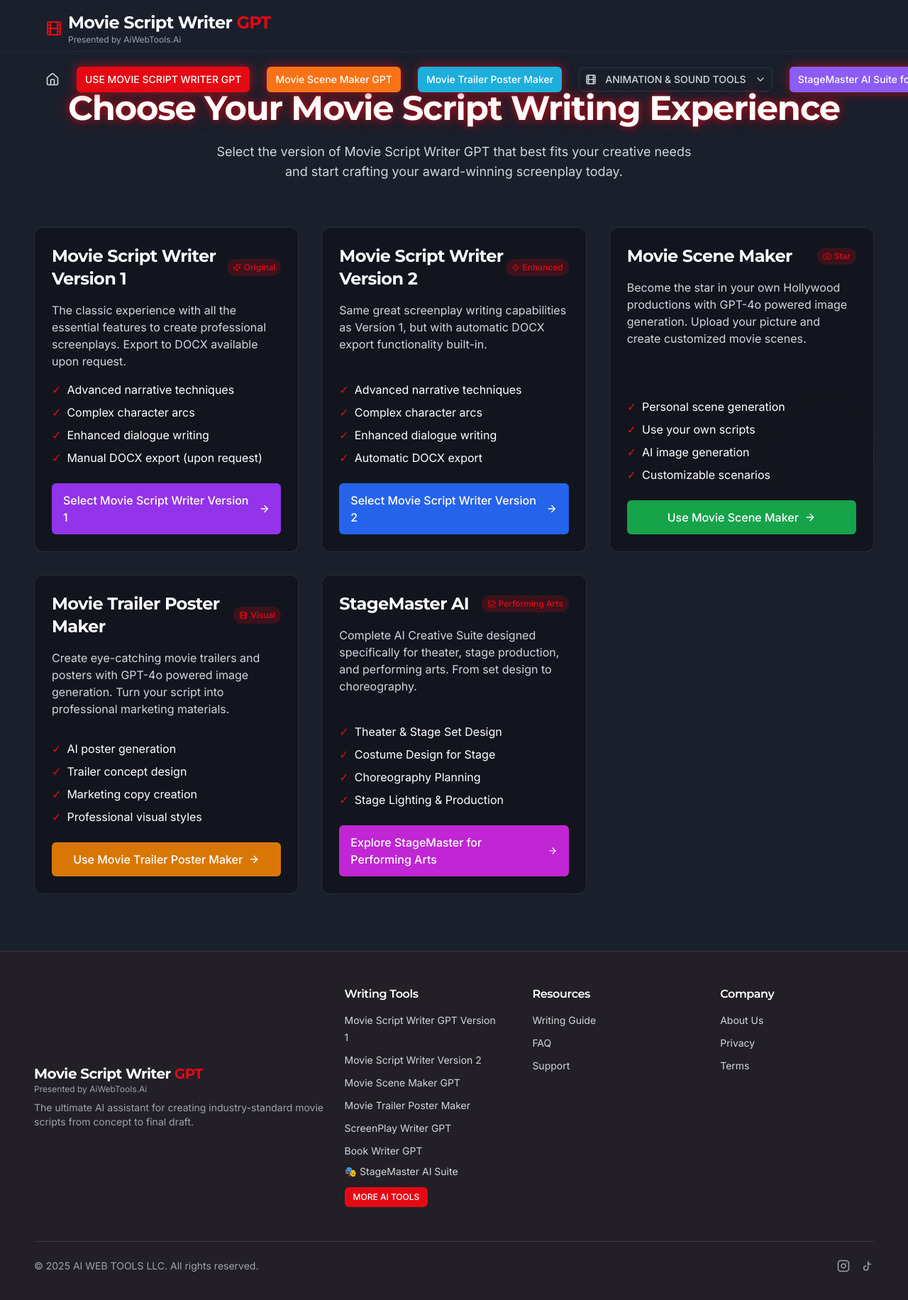
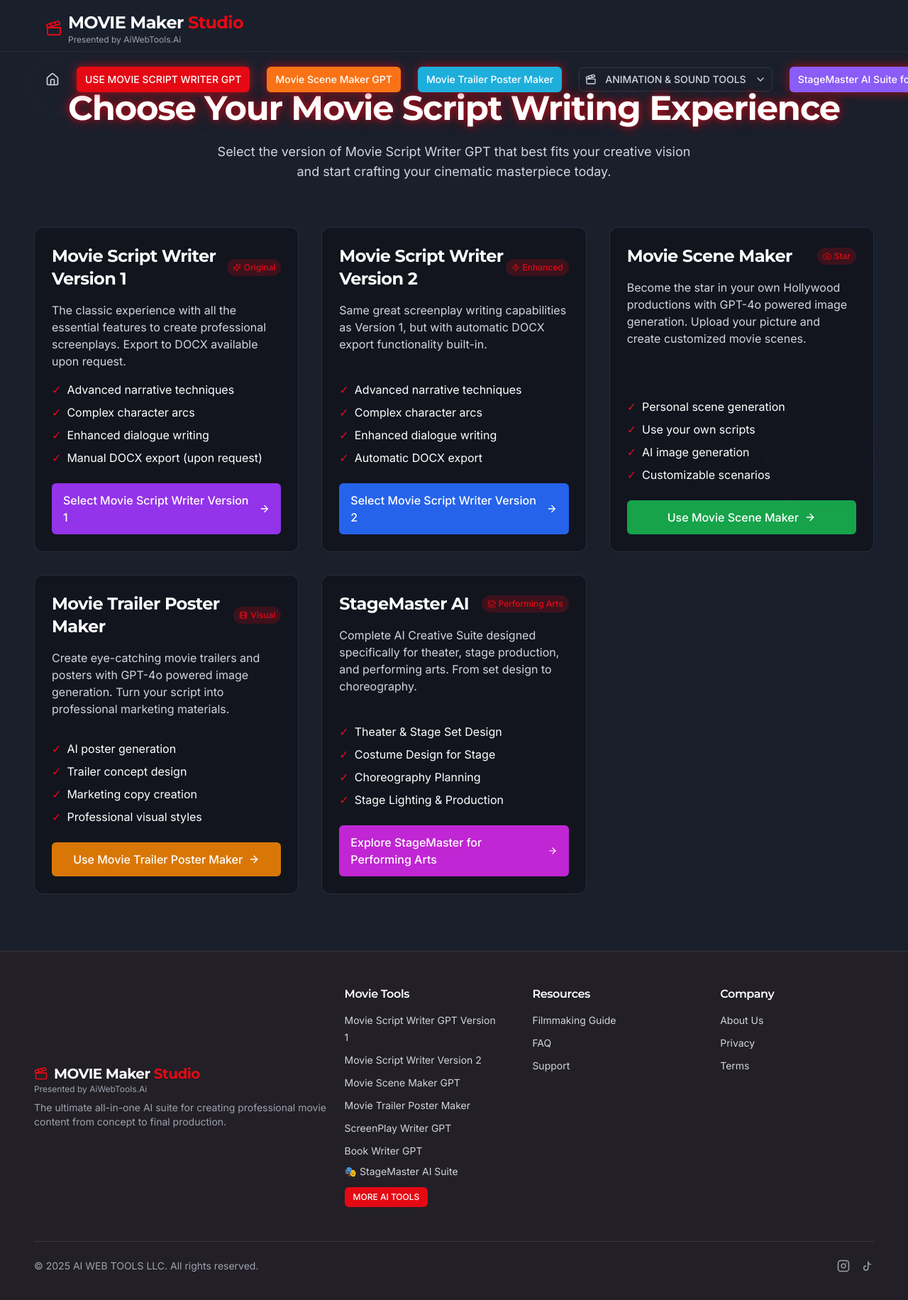
Before and after one commit to aiwebtools/moviemakerstudio, a React (Vite) app: page /select-version in a window 1280 px wide. Shown: the top 1832 px of the page at 71% size. Built offline with nearby package versions, Linux system fonts and the light colour scheme.

Commit message:
Refactor: Update website for Movie Maker Studio
Update website content, colors, and branding to reflect the new "Movie Maker Studio" suite.  Adjust header and footer logos and content.

```diff
--- a/index.html
+++ b/index.html
@@ -4,9 +4,9 @@
   <head>
     <meta charset="UTF-8" />
     <meta name="viewport" content="width=device-width, initial-scale=1.0" />
-    <title>Movie Script Writer GPT</title>
-    <meta name="description" content="Lovable Generated Project" />
-    <meta name="author" content="Lovable" />
+    <title>MOVIE Maker Studio | AI-Powered Filmmaking Suite</title>
+    <meta name="description" content="The ultimate all-in-one AI suite for creating professional movie content from concept to final production." />
+    <meta name="author" content="AiWebTools.Ai" />
     <meta property="og:image" content="/og-image.png" />
   </head>
 
--- a/src/components/CTASection.tsx
+++ b/src/components/CTASection.tsx
@@ -46,9 +46,9 @@ export default function CTASection() {
         <span className="inline-block px-3 py-1 text-xs font-medium bg-script-accent/20 text-script-accent rounded-full mb-4">
           Start Creating
         </span>
-        <h2 className="text-3xl md:text-5xl font-bold mb-6 text-white glow-text">Ready to Write Your Masterpiece?</h2>
+        <h2 className="text-3xl md:text-5xl font-bold mb-6 text-white glow-text">Ready to Create Your Cinematic Masterpiece?</h2>
         <p className="text-lg md:text-xl text-gray-300 mb-10 max-w-2xl mx-auto">
-          From concept to final draft, our AI assistant guides you through every step of creating an industry-standard, award-worthy screenplay.
+          From concept to screen, our complete filmmaking suite guides you through every step of creating professional movie content.
         </p>
         <div className="flex flex-row flex-wrap md:flex-nowrap justify-center gap-2 sm:gap-3">
           <Link to="/select-version">
--- a/src/components/Footer.tsx
+++ b/src/components/Footer.tsx
@@ -1,3 +1,5 @@
+
+import { Clapperboard } from "lucide-react";
 
 export default function Footer() {
   return <footer className="bg-script-paper border-t border-white/10 py-8 md:py-12 px-4">
@@ -5,9 +7,12 @@ export default function Footer() {
         <div className="flex flex-col md:flex-row justify-between items-center">
           <div className="mb-6 md:mb-0">
             <div className="flex flex-col items-start">
-              <span className="text-lg sm:text-xl font-bold font-display tracking-tight group">
-                Movie Script Writer <span className="text-script-accent group-hover:animate-pulse-glow">GPT</span>
-              </span>
+              <div className="flex items-center">
+                <Clapperboard className="h-5 w-5 text-script-accent mr-2" />
+                <span className="text-lg sm:text-xl font-bold font-display tracking-tight group">
+                  MOVIE Maker <span className="text-script-accent group-hover:animate-pulse-glow">Studio</span>
+                </span>
+              </div>
               <a
                 href="https://www.aiwebtools.ai"
                 target="_blank"
@@ -18,13 +23,13 @@ export default function Footer() {
               </a>
             </div>
             <p className="text-xs sm:text-sm text-script-muted mt-2 max-w-md">
-              The ultimate AI assistant for creating industry-standard movie scripts from concept to final draft.
+              The ultimate all-in-one AI suite for creating professional movie content from concept to final production.
             </p>
           </div>
 
           <div className="grid grid-cols-2 sm:grid-cols-3 gap-6 sm:gap-8 md:gap-12">
             <div>
-              <h3 className="font-semibold mb-2 md:mb-3 text-white text-sm sm:text-base">Writing Tools</h3>
+              <h3 className="font-semibold mb-2 md:mb-3 text-white text-sm sm:text-base">Movie Tools</h3>
               <ul className="space-y-2">
                 <li><a href="https://chatgpt.com/g/g-35psQsJil-movie-script-writer-gpt-original-version-1" target="_blank" rel="noopener noreferrer" className="text-xs sm:text-sm text-gray-300 hover:text-script-accent transition-colors">Movie Script Writer GPT Version 1</a></li>
                 <li><a href="https://chatgpt.com/g/g-ZoZ12NUed-movie-script-writer-gpt" target="_blank" rel="noopener noreferrer" className="text-xs sm:text-sm text-gray-300 hover:text-script-accent transition-colors">Movie Script Writer Version 2</a></li>
@@ -57,7 +62,7 @@ export default function Footer() {
             <div>
               <h3 className="font-semibold mb-2 md:mb-3 text-white text-sm sm:text-base">Resources</h3>
               <ul className="space-y-2">
-                <li><a href="#" className="text-xs sm:text-sm text-gray-300 hover:text-script-accent transition-colors">Writing Guide</a></li>
+                <li><a href="#" className="text-xs sm:text-sm text-gray-300 hover:text-script-accent transition-colors">Filmmaking Guide</a></li>
                 <li><a href="#" className="text-xs sm:text-sm text-gray-300 hover:text-script-accent transition-colors">FAQ</a></li>
                 <li><a href="#" className="text-xs sm:text-sm text-gray-300 hover:text-script-accent transition-colors">Support</a></li>
               </ul>
--- a/src/components/Header.tsx
+++ b/src/components/Header.tsx
@@ -2,7 +2,7 @@
 import { useState, useEffect } from 'react';
 import { Button } from "@/components/ui/button";
 import { cn } from "@/lib/utils";
-import { Menu, Film } from "lucide-react";
+import { Clapperboard, Menu } from "lucide-react";
 import DesktopNavigation from "./header/DesktopNavigation";
 import MobileNavigation from "./header/MobileNavigation";
 import { animationTools, soundTools } from "@/data/tools";
@@ -43,10 +43,10 @@ export default function Header() {
       <div className="container mx-auto flex flex-col">
         <div className="flex items-center justify-between mb-3">
           <div className="flex items-center">
-            <Film className="h-6 w-6 text-script-accent mr-2" />
+            <Clapperboard className="h-6 w-6 text-script-accent mr-2" />
             <div className="flex flex-col items-start">
               <span className="text-lg sm:text-xl md:text-2xl font-bold font-display tracking-tight group">
-                Movie Script Writer <span className="text-script-accent group-hover:animate-pulse-glow">GPT</span>
+                MOVIE Maker <span className="text-script-accent group-hover:animate-pulse-glow">Studio</span>
               </span>
               <a
                 href="https://www.aiwebtools.ai"
--- a/src/components/VersionPageHeader.tsx
+++ b/src/components/VersionPageHeader.tsx
@@ -6,7 +6,7 @@ const VersionPageHeader = () => {
     <div className="text-center mb-16">
       <h1 className="text-3xl md:text-5xl font-bold mb-6 glow-text">Choose Your Movie Script Writing Experience</h1>
       <p className="text-lg text-gray-300 max-w-2xl mx-auto">
-        Select the version of Movie Script Writer GPT that best fits your creative needs and start crafting your award-winning screenplay today.
+        Select the version of Movie Script Writer GPT that best fits your creative vision and start crafting your cinematic masterpiece today.
       </p>
     </div>
   );
--- a/src/components/header/DesktopNavigation.tsx
+++ b/src/components/header/DesktopNavigation.tsx
@@ -1,5 +1,5 @@
 
-import { Home, ExternalLink, ChevronDown, Film } from "lucide-react";
+import { Home, ExternalLink, ChevronDown, Clapperboard } from "lucide-react";
 import { Link, useLocation } from "react-router-dom";
 import { Button } from "@/components/ui/button";
 import { cn } from "@/lib/utils";
@@ -83,7 +83,7 @@ export default function DesktopNavigation({ animationTools, soundTools }: Deskto
             variant="ghost"
             className="text-sm font-medium text-gray-300 hover:text-script-accent hover:bg-white/5 transition-colors px-2 py-1.5 h-auto border border-white/10 rounded-md"
           >
-            <Film className="h-4 w-4 mr-1" />
+            <Clapperboard className="h-4 w-4 mr-1" />
             ANIMATION & SOUND TOOLS
             <ChevronDown className="h-3 w-3 ml-1 transition-transform duration-200 group-data-[state=open]:rotate-180" />
           </Button>
--- a/src/components/header/MobileNavigation.tsx
+++ b/src/components/header/MobileNavigation.tsx
@@ -1,7 +1,7 @@
 
 import { useState } from "react";
 import { Link, useLocation } from "react-router-dom";
-import { Home, ExternalLink, ChevronDown, Film } from "lucide-react";
+import { Home, ExternalLink, ChevronDown, Clapperboard } from "lucide-react";
 import { Button } from "@/components/ui/button";
 import { cn } from "@/lib/utils";
 import {
@@ -112,7 +112,7 @@ export default function MobileNavigation({
         >
           <CollapsibleTrigger className="w-full flex items-center justify-between py-2 text-sm font-medium text-gray-300 hover:text-script-accent transition-colors border border-white/10 rounded-md px-2">
             <div className="flex items-center">
-              <Film className="h-4 w-4 mr-1" />
+              <Clapperboard className="h-4 w-4 mr-1" />
               ANIMATION & SOUND TOOLS
             </div>
             <ChevronDown className={`h-4 w-4 transition-transform duration-200 ${toolsOpen ? 'transform rotate-180' : ''}`} />
--- a/src/components/hero/HeroContent.tsx
+++ b/src/components/hero/HeroContent.tsx
@@ -7,14 +7,14 @@ export const HeroContent = ({ loaded }: HeroContentProps) => {
   return (
     <div className={`transition-all duration-700 ${loaded ? 'opacity-100 translate-y-0' : 'opacity-0 translate-y-4'}`}>
       <span className="inline-block px-3 py-1 text-xs font-medium bg-script-accent/20 text-script-accent rounded-full mb-3 md:mb-4">
-        Industry Standard AI Script Writing
+        Complete AI-Powered Filmmaking Suite
       </span>
       <h1 className="text-2xl sm:text-3xl md:text-4xl lg:text-5xl xl:text-6xl font-bold font-display mb-3 md:mb-4 tracking-tight glow-text">
-        Craft Award-Winning Movie Scripts <br className="hidden sm:block" />
-        <span className="text-gradient">with AI</span>
+        Your Complete <br className="hidden sm:block" />
+        <span className="text-gradient">Movie Making Studio</span>
       </h1>
       <p className="text-sm sm:text-base md:text-lg lg:text-xl text-gray-300 max-w-2xl mx-auto">
-        The most sophisticated AI screenwriting assistant that guides you through every step of the script creation process, from concept to final draft.
+        The most powerful AI filmmaking suite that guides you through every step of the movie creation process, from script to screen.
       </p>
     </div>
   );
```
